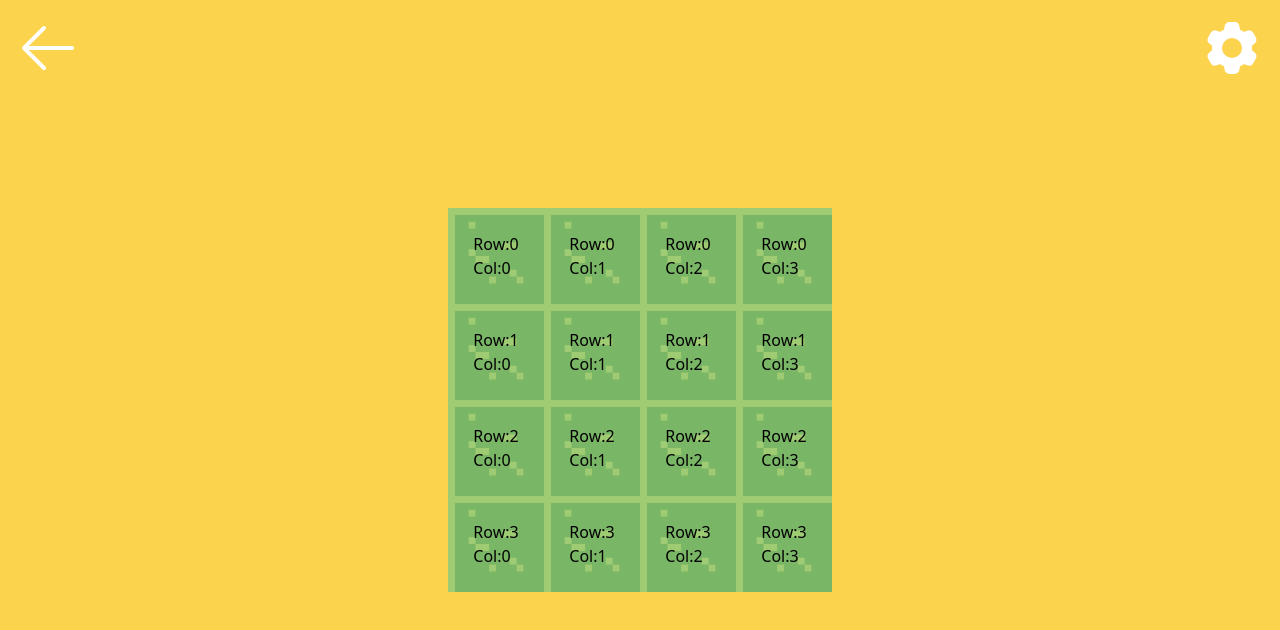
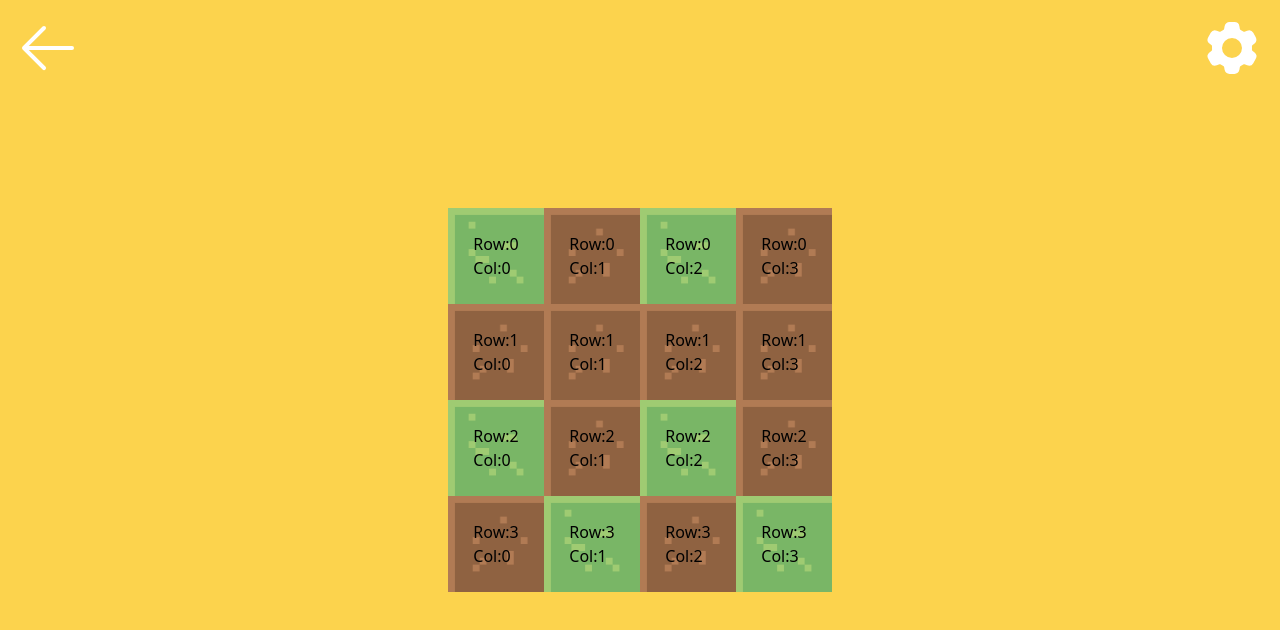
Before and after one commit to Sigrik/react-garden-game, a React (Vite) app: page /game in a window 1280 px wide. Shown: the top 630 px of the page. Built offline with nearby package versions, Linux system fonts and the light colour scheme.

Commit message:
Add conditional rendering to game grid

```diff
--- a/src/pages/GameScreen.jsx
+++ b/src/pages/GameScreen.jsx
@@ -1,8 +1,8 @@
 const gameGrid = [
-  [null, null, null, null],
-  [null, null, null, null],
-  [null, null, null, null],
-  [null, null, null, null],
+  [1, 0, 1, 0],
+  [0, 0, 0, 0],
+  [1, 0, 1, 0],
+  [0, 1, 0, 1],
 ];
 
 export default function GameScreen() {
@@ -12,7 +12,8 @@ export default function GameScreen() {
         {gameGrid.map((row, rowIndex) => (
           <li key={rowIndex}>
             <ol className="flex flex-wrap justify-center">
-              {row.map((col, colIndex) => (
+              {row.map((col, colIndex) =>
+                col ? (
                   <li
                     key={colIndex}
                     className="bg-grass-texture flex h-24 w-24 items-center justify-center bg-contain"
@@ -20,7 +21,16 @@ export default function GameScreen() {
                     Row:{rowIndex}
                     <br /> Col:{colIndex}
                   </li>
-              ))}
+                ) : (
+                  <li
+                    key={colIndex}
+                    className="bg-mud-texture flex h-24 w-24 items-center justify-center bg-contain"
+                  >
+                    Row:{rowIndex}
+                    <br /> Col:{colIndex}
+                  </li>
+                ),
+              )}
             </ol>
           </li>
         ))}
```
Lines whose indentation alone changed are shown as unchanged.
